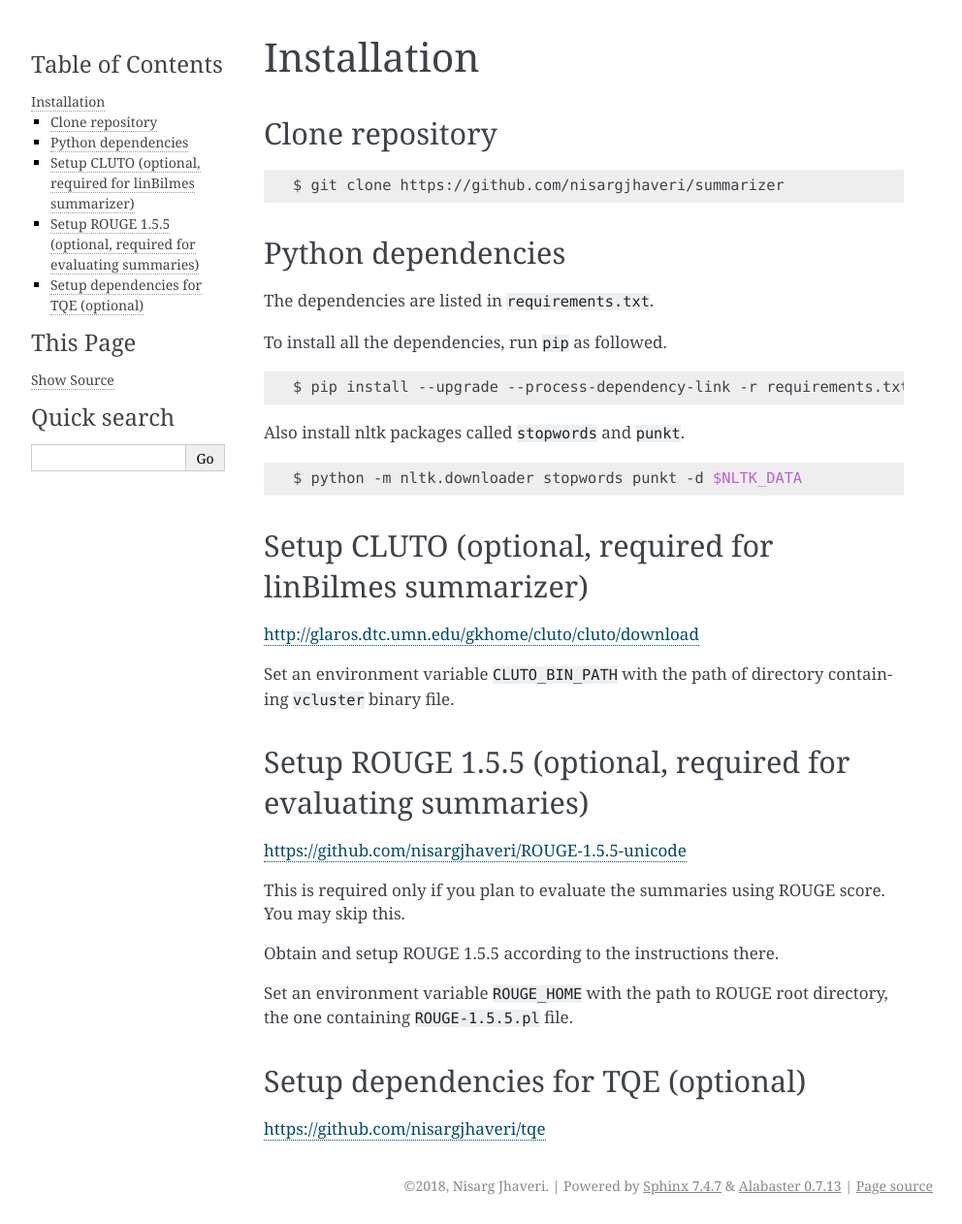
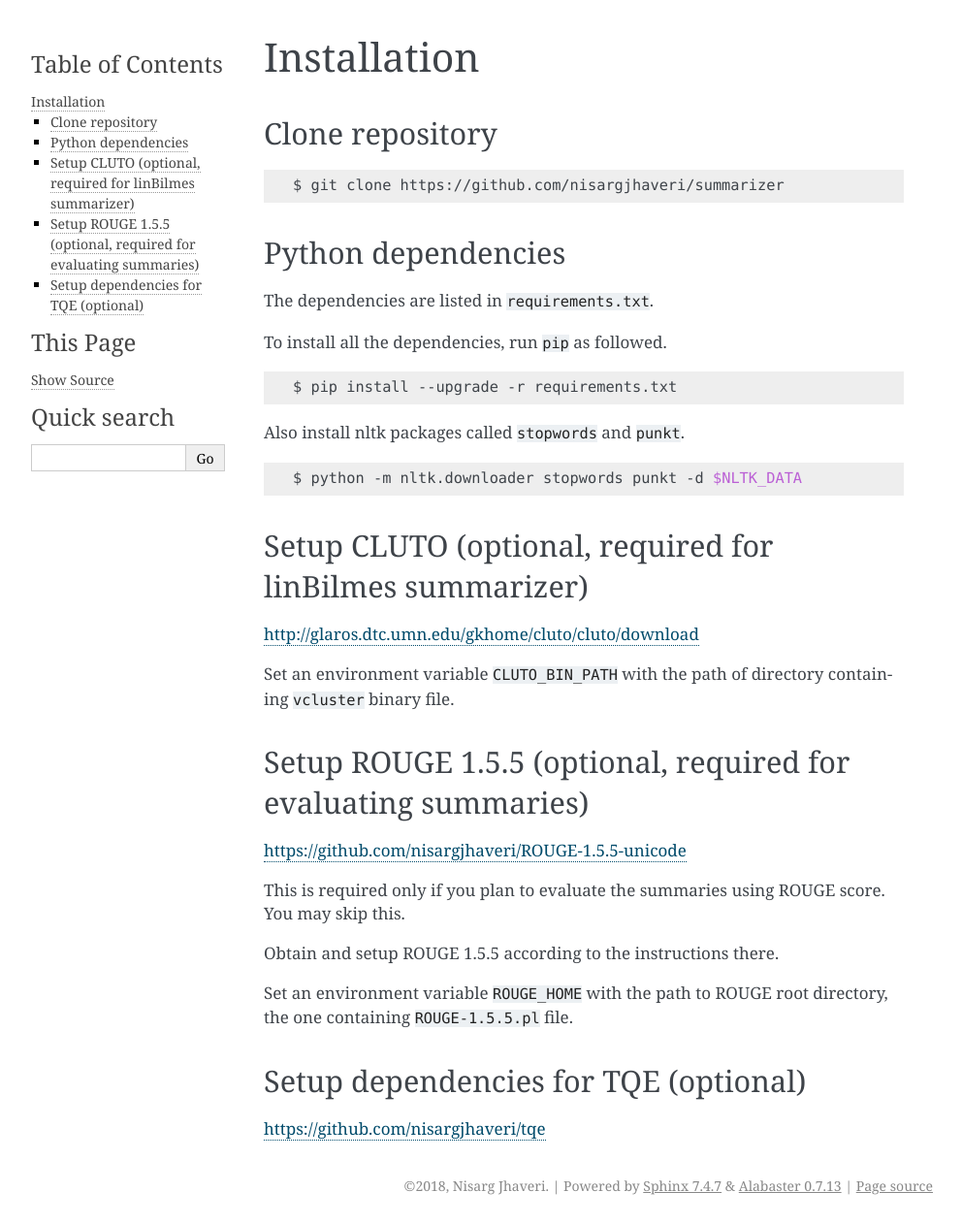
Before and after one commit to nisargjhaveri/clstk, a Sphinx documentation site: the page built from docs/install.rst, in a window 1280 px wide. Shown: the whole page at 97% size, without its empty margins (148-1140 px from the left). Built offline with Sphinx 7.4.7, drawn with Linux system fonts in a browser that asks for light colours.

Commit message:
Update requirements.txt

```diff
--- a/docs/install.rst
+++ b/docs/install.rst
@@ -16,7 +16,7 @@
 
 .. code-block:: bash
 
- $ pip install --upgrade --process-dependency-link -r requirements.txt
+ $ pip install --upgrade -r requirements.txt
 
 
 Also install nltk packages called ``stopwords`` and ``punkt``.
--- a/requirements.txt
+++ b/requirements.txt
@@ -1,3 +1,4 @@
+--process-dependency-link
 nltk
 numpy
 sklearn
```
Also changed, not shown: README.md (+1 -1 lines).
